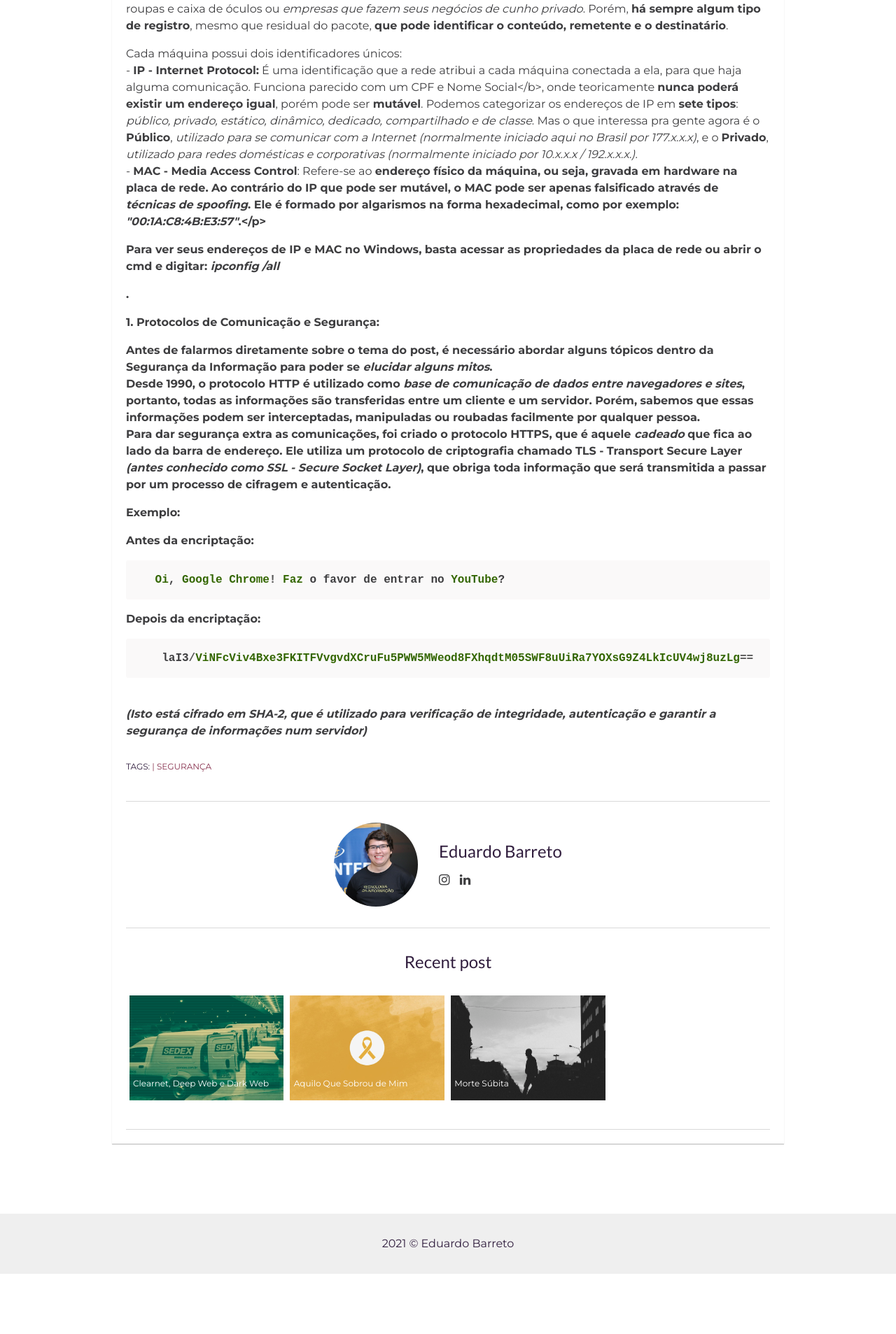
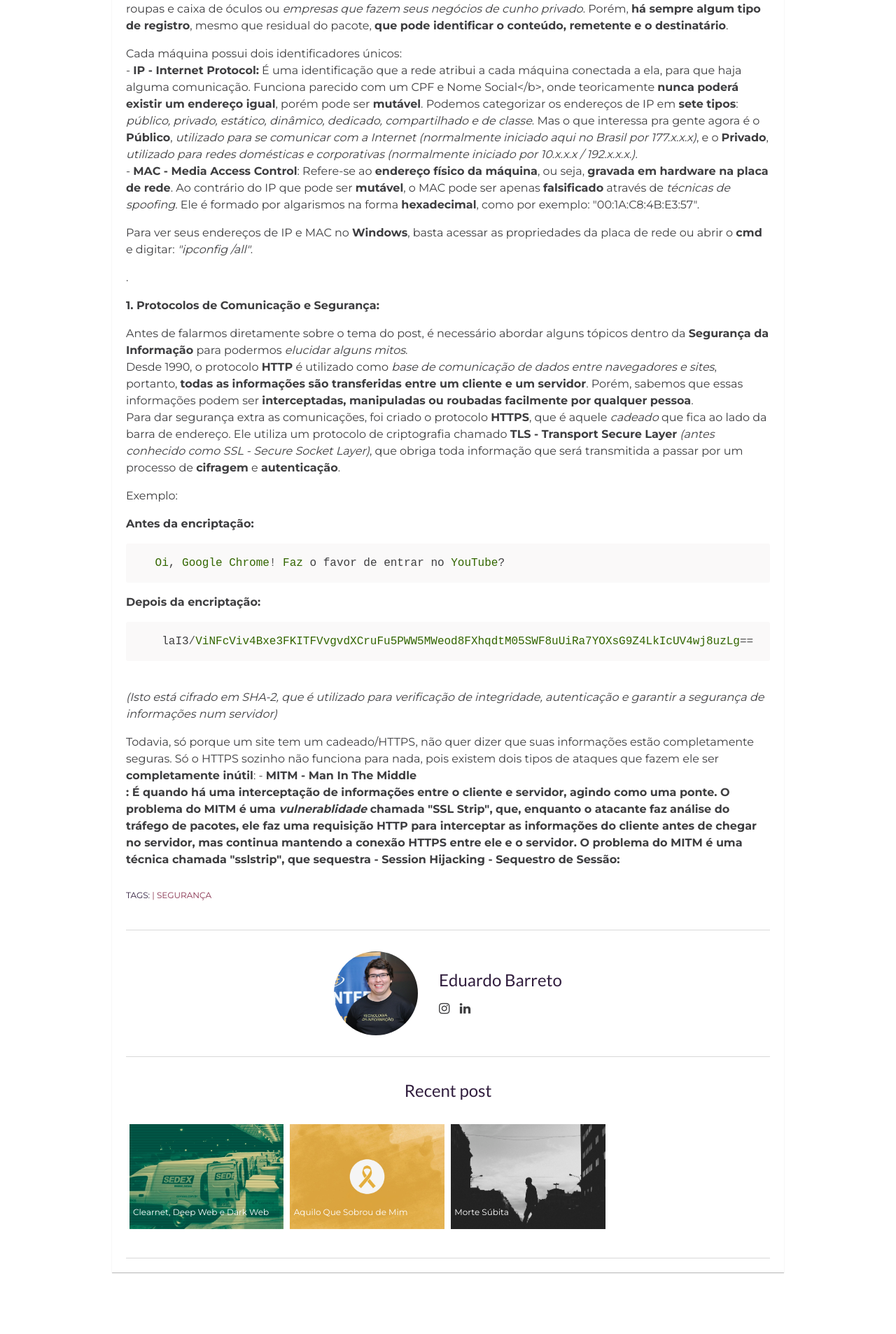
Before and after one commit to EscapeTheX/escapethex.github.io, a Jekyll site: the page built from _posts/2021-03-17-Deep-e-Dark-Web.markdown, in a window 1280 px wide. Shown: the part 2075-3982 px from the top of the page at 70% size. Built offline with Jekyll 4.4.1, drawn with Linux system fonts in a browser that asks for light colours.

Commit message:
Update 2021-03-17-Deep-e-Dark-Web.markdown

```diff
--- a/_posts/2021-03-17-Deep-e-Dark-Web.markdown
+++ b/_posts/2021-03-17-Deep-e-Dark-Web.markdown
@@ -45,12 +45,12 @@ Mas a Dark Web não vive só de vazamento de dados, mercado negro, pornografia i
 Às vezes, tem pessoas que tentam <b>burlar ou forjar a nota fiscal do pacote</b>, seja para meios lícitos ou ilícitos. Como quando há extravio ou roubo de encomendas, quando colocam tijolos ao invés de um XBOX, drogas dentro de roupas e caixa de óculos ou <i>empresas que fazem seus negócios de cunho privado</i>. Porém, <b>há sempre algum tipo de registro</b>, mesmo que residual do pacote, <b>que pode identificar o conteúdo, remetente e o destinatário</b>.</p>
 <p>Cada máquina possui dois identificadores únicos:<br>
 - <b>IP - Internet Protocol:</b> É uma identificação que a rede atribui a cada máquina conectada a ela, para que haja alguma comunicação. Funciona parecido com um CPF e Nome Social</b>, onde teoricamente <b>nunca poderá existir um endereço igual</b>, porém pode ser <b>mutável</b>. Podemos categorizar os endereços de IP em <b>sete tipos</b>: <i>público, privado, estático, dinâmico, dedicado, compartilhado e de classe</i>. Mas o que interessa pra gente agora é o <b>Público</b>, <i>utilizado para se comunicar com a Internet (normalmente iniciado aqui no Brasil por 177.x.x.x)</i>, e o <b>Privado</b>, <i>utilizado para redes domésticas e corporativas (normalmente iniciado por 10.x.x.x / 192.x.x.x.)</i>.<br>
-- <b>MAC - Media Access Control</b>: Refere-se ao <b>endereço físico da máquina<b>, ou seja, <b>gravada em hardware na placa de rede</b>. Ao contrário do IP que pode ser <b>mutável</b>, o MAC pode ser apenas <b>falsificado</b> através de <i>técnicas de spoofing</i>. Ele é formado por algarismos na forma <b>hexadecimal</b>, como por exemplo: <i>"00:1A:C8:4B:E3:57"</i>.</p>
+- <b>MAC - Media Access Control</b>: Refere-se ao <b>endereço físico da máquina</b>, ou seja, <b>gravada em hardware na placa de rede</b>. Ao contrário do IP que pode ser <b>mutável</b>, o MAC pode ser apenas <b>falsificado</b> através de <i>técnicas de spoofing</i>. Ele é formado por algarismos na forma <b>hexadecimal</b>, como por exemplo: "00:1A:C8:4B:E3:57".</p>
 
-<p>Para ver seus endereços de IP e MAC no <b>Windows</b>, basta acessar as propriedades da placa de rede ou abrir o <b>cmd</b> e digitar: <i>ipconfig /all</i></p>
+<p>Para ver seus endereços de IP e MAC no <b>Windows</b>, basta acessar as propriedades da placa de rede ou abrir o <b>cmd</b> e digitar: <i>"ipconfig /all"</i>.</p>
 <p>.</p>
 <p><b>1. Protocolos de Comunicação e Segurança:</b>
-<p>Antes de falarmos diretamente sobre o tema do post, é necessário abordar alguns tópicos dentro da <b>Segurança da Informação</b> para poder se <i>elucidar alguns mitos</i>.<br>
+<p>Antes de falarmos diretamente sobre o tema do post, é necessário abordar alguns tópicos dentro da <b>Segurança da Informação</b> para podermos <i>elucidar alguns mitos</i>.<br>
 Desde 1990, o protocolo <b>HTTP</b> é utilizado como <i>base de comunicação de dados entre navegadores e sites</i>, portanto, <b>todas as informações são transferidas entre um cliente e um servidor</b>. Porém, sabemos que essas informações podem ser <b>interceptadas, manipuladas ou roubadas facilmente por qualquer pessoa</b>.<br>
 Para dar segurança extra as comunicações, foi criado o protocolo <b>HTTPS</b>, que é aquele <i>cadeado</i> que fica ao lado da barra de endereço. Ele utiliza um protocolo de criptografia chamado <b>TLS - Transport Secure Layer</b> <i>(antes conhecido como SSL - Secure Socket Layer)</i>, que obriga toda informação que será transmitida a passar por um processo de <b>cifragem</b> e <b>autenticação</b>.</p>
 <p>Exemplo:</p>
@@ -60,4 +60,7 @@ Para dar segurança extra as comunicações, foi criado o protocolo <b>HTTPS</b>
 {% highlight ruby %}  laI3/ViNFcViv4Bxe3FKITFVvgvdXCruFu5PWW5MWeod8FXhqdtM05SWF8uUiRa7YOXsG9Z4LkIcUV4wj8uzLg== {% endhighlight %}<br>
 <i>(Isto está cifrado em SHA-2, que é utilizado para verificação de integridade, autenticação e garantir a segurança de informações num servidor)</i></p>
 
-<p>
+<p>Todavia, só porque um site tem um cadeado/HTTPS, não quer dizer que suas informações estão completamente seguras. Só o HTTPS sozinho não funciona para nada, pois existem dois tipos de ataques que fazem ele ser <b>completamente inútil</b>:
+- <b>MITM - Man In The Middle<br>: É quando há uma interceptação de informações entre o cliente e servidor, agindo como uma ponte. O problema do MITM é uma <i>vulnerablidade</i> chamada <b>"SSL Strip"</b>, que, enquanto o atacante faz análise do tráfego de pacotes, ele faz uma <b>requisição HTTP</b> para interceptar as informações do cliente antes de chegar no servidor, <b>mas continua mantendo a conexão HTTPS entre ele e o servidor</b>.
+O <b>problema</b> do MITM é uma técnica chamada <b>"sslstrip"</b>, que sequestra
+- <b>Session Hijacking - Sequestro de Sessão</b>:
```
